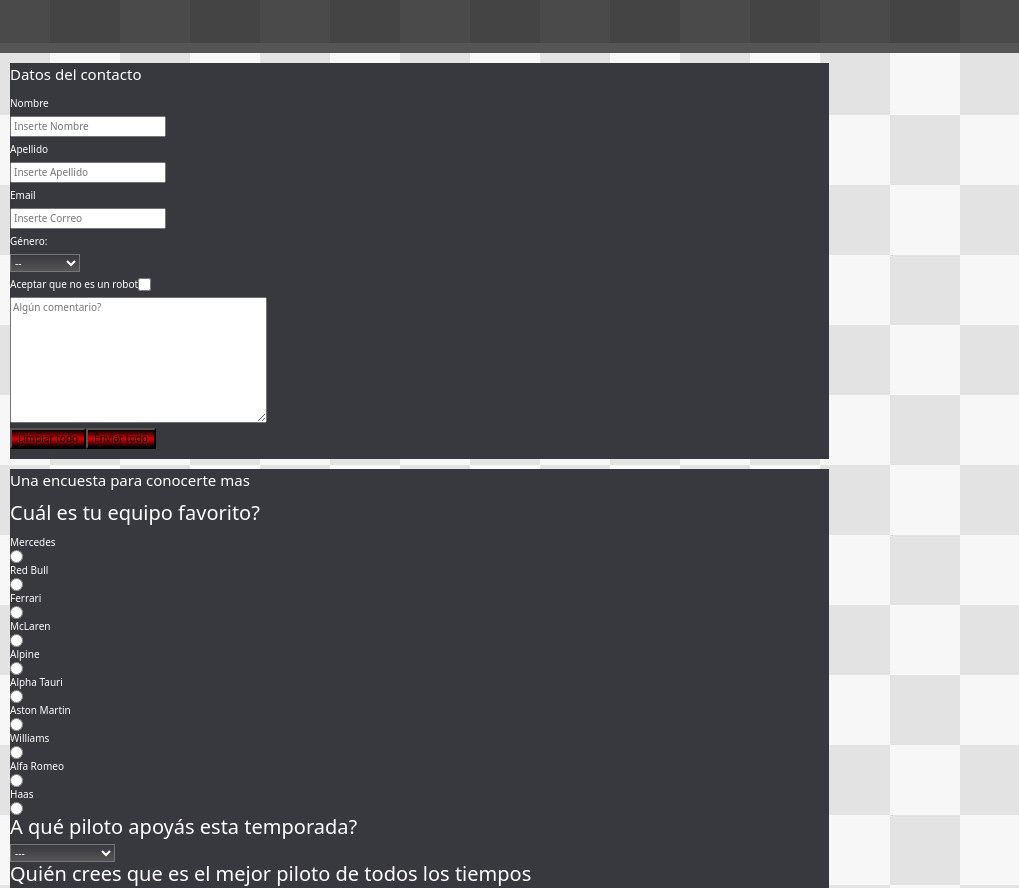
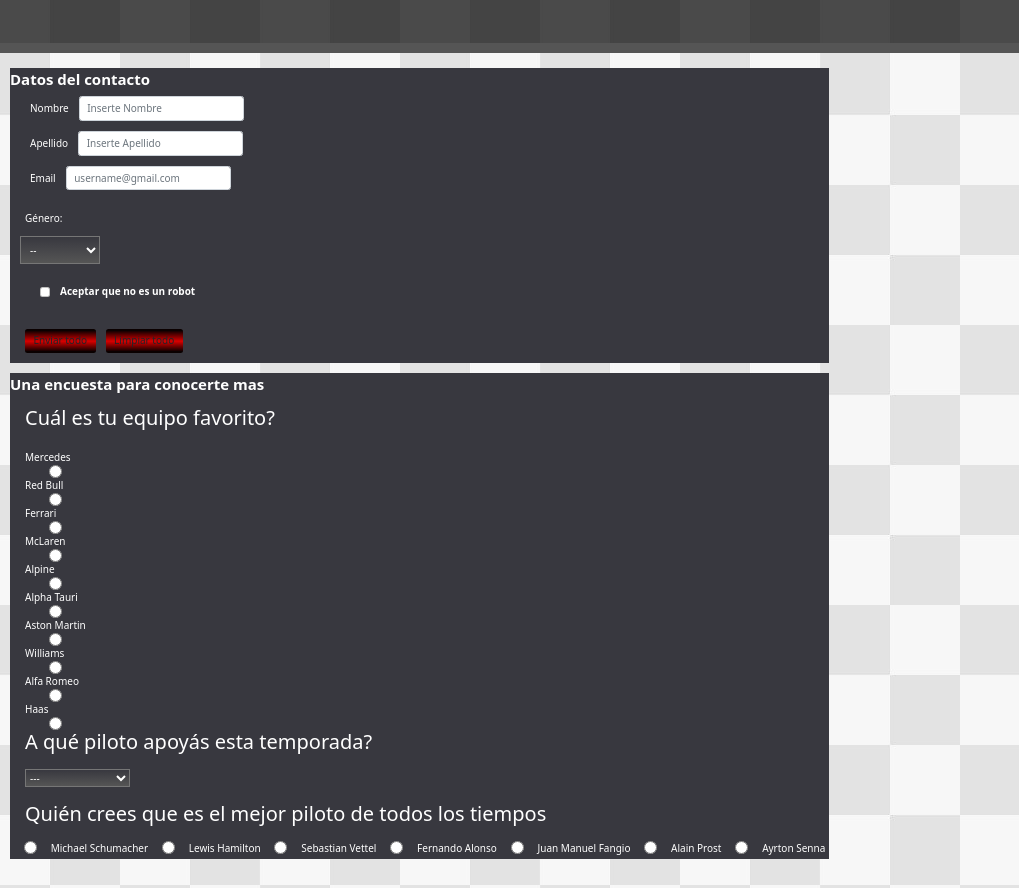
Before and after one commit to Sebastian-Carbajal/comunidad-F1-Carbajal, a plain HTML site: page contact.html in a window 1280 px wide. Shown: the part 75-963 px from the top of the page, 0-1019 px from the left. Drawn offline with nearby package versions, Linux system fonts and the light colour scheme.

Commit message:
Haciendo últimas modificaciones con Bootstrap al sitio

```diff
--- a/contact.html
+++ b/contact.html
@@ -54,86 +54,94 @@
 
 <main>
 
-  <div class="data">
+  <div class="data mt-4">
 	<fieldset>
-		<legend>Datos del contacto</legend>
+		<legend class="fw-bold">Datos del contacto</legend>
 
 <form method="post">
+  <div class="mb-3">
+    <label for="nombre" class="form-label mx-3">Nombre</label>
+    <input type="text" class="form-control" id="nombre" placeholder="Inserte Nombre" aria-describedby="namehelp">
+  </div>
 
-	  <label for="nombre">Nombre</label>
-		<input type="text" name="Nombre" placeholder="Inserte Nombre" id="nombre">
-		<label for="apellido">Apellido</label>
-		<input type="text" name="apellido" placeholder="Inserte Apellido" id="apellido">
-	  <label for="email">Email<label>
-		<input type="text" name="email" placeholder="Inserte Correo" id="email">
+  <div class="mb-3">
+    <label for="apellido" class="form-label mx-3">Apellido</label>
+    <input type="text" class="form-control" id="apellido" placeholder="Inserte Apellido" aria-describedby="surnameHelp">
+  </div>
 
-	<label>Género:</label>
-		<select name="genero" class="genero">
+  <div class="mb-3 d-flex align-items-center">
+    <label for="exampleInputEmail1" class="form-label mx-3">Email</label>
+    <input type="text" class="form-control" id="email" placeholder="username@gmail.com" aria-describedby="emailHelp">
+  </div>
+
+  <label class="mx-3 p-2">Género:</label>
+		<select name="genero" class="genero mx-3 p-2">
 			<option value="N">--</option>
 			<option value="F">Femenino</option>
 			<option value="M">Masculino</option>
-		<select>
+		</select>
 
-	  <div>
-		<label for="aceptar">Aceptar que no es un robot</label>
-			<input type="checkbox" name="aceptar" value="1" id="aceptar">
+  <div class="my-2 form-check d-flex align-items-center p-3">
+    <input type="checkbox" class="form-check-input mx-3" id="exampleCheck1">
+    <label class="form-check-label fw-bold" for="checkbox">Aceptar que no es un robot</label>
   </div>
-
-		<textarea cols="50" rows="8" placeholder="Algún comentario?"></textarea>
-
- <div class="buttons">
-	<input type="reset" value="Limpiar todo" class="reset" />
-	<input type="submit" value="Enviar todo" class="submit" />
+  <div class="buttons d-flex">
+  <button type="submit" class="btn submit mx-2 my-3">Enviar todo</button>
+  <button type="reset" class="btn reset mx-2 my-3">Limpiar todo</button>
 	</div>
-
 </form>
 
 </fieldset>
 
 <fieldset>
-	<legend>Una encuesta para conocerte mas</legend>
+
+	<legend class="fw-bold">Una encuesta para conocerte mas</legend>
 
 <form>
 
-	<h2><label for="radio" class="f1-quiz">Cuál es tu equipo favorito?</label></h2>
+	<h2><label for="radio" class="f1-quiz mb-4 ms-4">Cuál es tu equipo favorito?</label></h2>
 
-		<div>Mercedes</div>
-		<input type="radio" name="Equipo" value="Mercedes"/>
+	<section class="d-flex flex-column">
 
-		<div>Red Bull</div>
-		<input type="radio" name="Equipo" value="Red Bull"/>
+			<div class= "ms-4">Mercedes</div>
+			<input type="radio" name="Equipo" value="Mercedes" class="ms-4"/>
 
-		<div>Ferrari</div>
-		<input type="radio" name="Equipo" value="Ferrari"/>
+			<div class= "ms-4">Red Bull</div>
+			<input type="radio" name="Equipo" value="Red Bull" class="ms-4"/>
 
-		<div>McLaren</div>
-		<input type="radio" name="Equipo" value="McLaren">
+			<div class= "ms-4">Ferrari</div>
+			<input type="radio" name="Equipo" value="Ferrari" class="ms-4"/>
 
-		<div>Alpine</div>
-		<input type="radio" name="Equipo" value="Alpine"/>
+			<div class= "ms-4">McLaren</div>
+			<input type="radio" name="Equipo" value="McLaren" class="ms-4"/>
 
-		<div>Alpha Tauri</div>
-		<input type="radio" name="Equipo" value="Alpha Tauri"/>
+			<div class= "ms-4">Alpine</div>
+			<input type="radio" name="Equipo" value="Alpine" class="ms-4"/>
 
-		<div>Aston Martin</div>
-		<input type="radio" name="Equipo" value="Aston Martin"/>
+			<div class= "ms-4">Alpha Tauri</div>
+			<input type="radio" name="Equipo" value="Alpha Tauri" class="ms-4"/>
 
-		<div>Williams</div>
-		<input type="radio" name="Equipo" value="Williams"/>
+			<div class= "ms-4">Aston Martin</div>
+			<input type="radio" name="Equipo" value="Aston Martin" class="ms-4"/>
 
-		<div>Alfa Romeo</div>
-		<input type="radio" name="Equipo" value="Alfa Romeo"/>
+			<div class= "ms-4">Williams</div>
+			<input type="radio" name="Equipo" value="Williams" class="ms-4"/>
 
-		<div>Haas</div>
-		<input type="radio" name="Equipo" value="Haas"/>
+			<div class= "ms-4">Alfa Romeo</div>
+			<input type="radio" name="Equipo" value="Alfa Romeo" class="ms-4"/>
+
+			<div class= "ms-4">Haas</div>
+			<input type="radio" name="Equipo" value="Haas" class="ms-4"/>
+
+	</section>
 
 </form>
 
-
-	<h2>A qué piloto apoyás esta temporada?</h2>
+	<h2 class="mb-4 ms-4">A qué piloto apoyás esta temporada?</h2>
 
 		<form method="post">
-	<select name="Piloto" id="piloto">
+
+			<select name="Piloto" id="piloto" class="ms-4">
 				<option value="a">---</option>
 				<option value="MV1">Max Verstappen</option>
 				<option value="LH44">Lewis Hamilton</option>
@@ -159,22 +167,22 @@
 
 		</form>
 
-<h2>Quién crees que es el mejor piloto de todos los tiempos</h2>
+<h2 class="my-4 ms-4">Quién crees que es el mejor piloto de todos los tiempos</h2>
 	<div class="legendsQuiz">
-		<input type="radio" name="Leyenda" value="Michael Schumacher"/>
-			<label>Michael Schumacher</label>
-		<input type="radio" name="Leyenda" value="Lewis Hamilton"/>
-			<label>Lewis Hamilton</label>
-		<input type="radio" name="Leyenda" value="Sebastian Vettel"/>
-			<label>Sebastian Vettel</label>
-		<input type="radio" name="Leyenda" value="Fernando Alonso"/>
-			<label>Fernando Alonso</label>
-		<input type="radio" name="Leyenda" value="Juan Manuel Fangio"/>
-			<label>Juan Manuel Fangio</label>
-		<input type="radio" name="Leyenda" value="Alain Prost"/>
-			<label>Alain Prost</label>
-    	<input type="radio" name="Leyenda" value="Ayrton Senna"/>
-			<label>Ayrton Senna</label>
+		<input type="radio" name="Leyenda" value="Michael Schumacher" class="ms-3 mb-2" />
+			<label class="ms-3">Michael Schumacher</label>
+		<input type="radio" name="Leyenda" value="Lewis Hamilton" class="ms-3 mb-2" />
+			<label class="ms-3">Lewis Hamilton</label>
+		<input type="radio" name="Leyenda" value="Sebastian Vettel" class="ms-3 mb-2" />
+			<label class="ms-3">Sebastian Vettel</label>
+		<input type="radio" name="Leyenda" value="Fernando Alonso" class="ms-3 mb-2" />
+			<label class="ms-3">Fernando Alonso</label>
+		<input type="radio" name="Leyenda" value="Juan Manuel Fangio" class="ms-3 mb-2" />
+			<label class="ms-3">Juan Manuel Fangio</label>
+		<input type="radio" name="Leyenda" value="Alain Prost" class="ms-3 mb-2" />
+			<label class="ms-3">Alain Prost</label>
+    	<input type="radio" name="Leyenda" value="Ayrton Senna" class="ms-3 mb-2" />
+			<label class="ms-3">Ayrton Senna</label>
 	</div>
 
 </fieldset>
--- a/css/estilos.css
+++ b/css/estilos.css
@@ -1,4 +1,4 @@
-	@import url('https://fonts.googleapis.com/css2?family=Cabin:ital@1&display=swap');
+@import url('https://fonts.googleapis.com/css2?family=Cabin:ital@1&display=swap');
 
 html {
 	font-size: 62.5%;
@@ -34,7 +34,7 @@
 		list-style: none;
 		/* Box Model */
 		margin: 0.5 auto;
-   		height: 3rem;
+   	height: 3rem;
 		margin-right: 2rem;
 		/* Flexbox */
 		display: flex;
@@ -53,7 +53,7 @@
 									font-size: 1.35rem;
  					             	/* Color */
              					 	color: #EE0000;
-             				 	/* Box Model */
+             				 		/*Box Model */
              				 	   margin-top: 1rem;
 								}
 
@@ -75,20 +75,23 @@
 	/* Background & Image */
 	background-image: url(../image/fondo-white.jpg);
 	background-repeat: repeat-y;
+	/* Correción que debo tener en cuenta en el futuro */
+	height: 100%;
 }
-
 
 #indexSection {
 	/* CSS Grid */
 	display: grid;
 	grid-template-columns: 1fr ;
-	grid-template-rows: 17vh 245vh 19vh ;
+	grid-template-rows: 25vh 50vh 25vh ;
 	grid-template-areas: "nav" "main" "footer";
 }
 
 main {
 	/* CSS Grid */
 	grid-area: main;
+	/*Corrección que debo tener en cuenta en el futuro*/
+	height: 10%;
 }
 
 .containerImage {
@@ -252,51 +255,11 @@
   "main main main aside" "footer footer footer footer" ;
 }
 
-.newsCarousel {
-	/* Flexbox */
-	display: flex;
-}
-
-.newsSlider {
-	/* Flexbox */
-	display: flex;
-	list-style-type: none;
-}
-
 .newsItem img {
 	/* Box Model */
 	width: 100%;
 	height: auto;
 }
-
-
-.containerMenuNews {
-	/* List Style */
-    list-style: none;
-	/* Flexbox */
-	display: flex;
-	justify-content: flex-end;
-}
-
-	.containerMenuNews li {
-		/*Box Model*/
-		margin: 0.5rem;
-		/*Flexbox*/
-		display: flex;
-		align-items: flex-end;
-		/* Position */
-		position: relative;
-		right: 50rem;
-		top: 1.5rem;
-	}
-
-					.containerMenuNews li a {
-						/* Text Style */
-						text-decoration: none;
-						/* Display */
-						display: none;
-					}
-
 
 .newsArticle {
 	/* Flexbox */
@@ -354,12 +317,10 @@
 	font-family: sans-serif;
 	font-size: 2.20rem;
 	font-weight: 700;
-	text-align: center;
 	/* Background & Color */
-	background-color: #555555;
+	background: linear-gradient(to top, #555555, #000000);
 	color: #FFFFFF;
 	/* Box Model */
-	margin: 0.5em auto;
 }
 
 .gallerySubtitle {
@@ -368,8 +329,8 @@
 	font-weight: 700;
 	text-align: center;
 	/* Background & Color */
+	background: linear-gradient(to top, #555555, #000000);
 	color: #FFFFFF;
-	background-color: #555555;
 
 }
 
@@ -386,7 +347,6 @@
    grid-template-columns: repeat(4, 5fr);
    grid-template-rows: repeat(4, 5fr);
    justify-items: center;
-/* align-items: center; */
    /* Box Model */
    width: 90%;
    margin: 1.5em auto;
@@ -693,6 +653,11 @@
 	color: #FFFFFF;
 }
 
+.legendsQuiz {
+	display: flex;
+	justify-content: space-evenly;
+}
+
 
 /* Cambios de estilo para hacer animaciones */
 /* Linea de Tiempo para seccion contact */
@@ -778,6 +743,16 @@
 	grid-template-areas: "nav" "main" "footer";
 	}
 
+}
+
+/* Media Query --> Breakpoint para seccion contact */
+
+@media (max-width: 1000px) {
+	.legendsQuiz {
+		display: flex;
+		flex-direction: column;
+		align-items: baseline;
+	}
 }
 
 /* Media Query --> Breakpoint para sección news */
@@ -1141,7 +1116,7 @@
 	#indexSection {
 	display: grid;
 	grid-template-columns: 1fr ;
-	grid-template-rows: 21vh 220vh 16vh ;
+	grid-template-rows: 17vh 220vh 16vh ;
 	grid-template-areas: "nav" "main" "footer";
 	}
 
@@ -1159,7 +1134,7 @@
 	#indexSection {
 	display: grid;
 	grid-template-columns: 1fr ;
-	grid-template-rows: 21vh 220vh 23vh ;
+	grid-template-rows: 16vh 220vh 23vh ;
 	grid-template-areas: "nav" "main" "footer";
 	}
 }
@@ -1209,5 +1184,3 @@
 }
 
 /* -- } -- */
-
-/* Media Queries --> Breakpoints para  contact */
```
Also changed, not shown: gallery.html (+2 -2 lines). Lines whose indentation alone changed are shown as unchanged.
